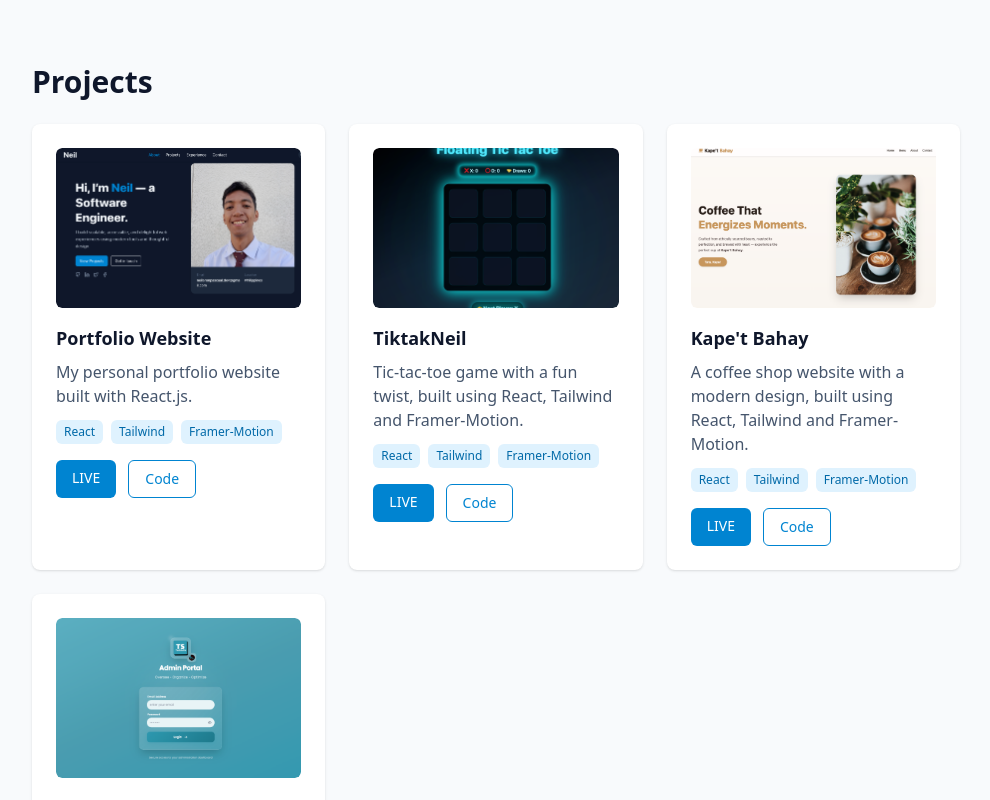
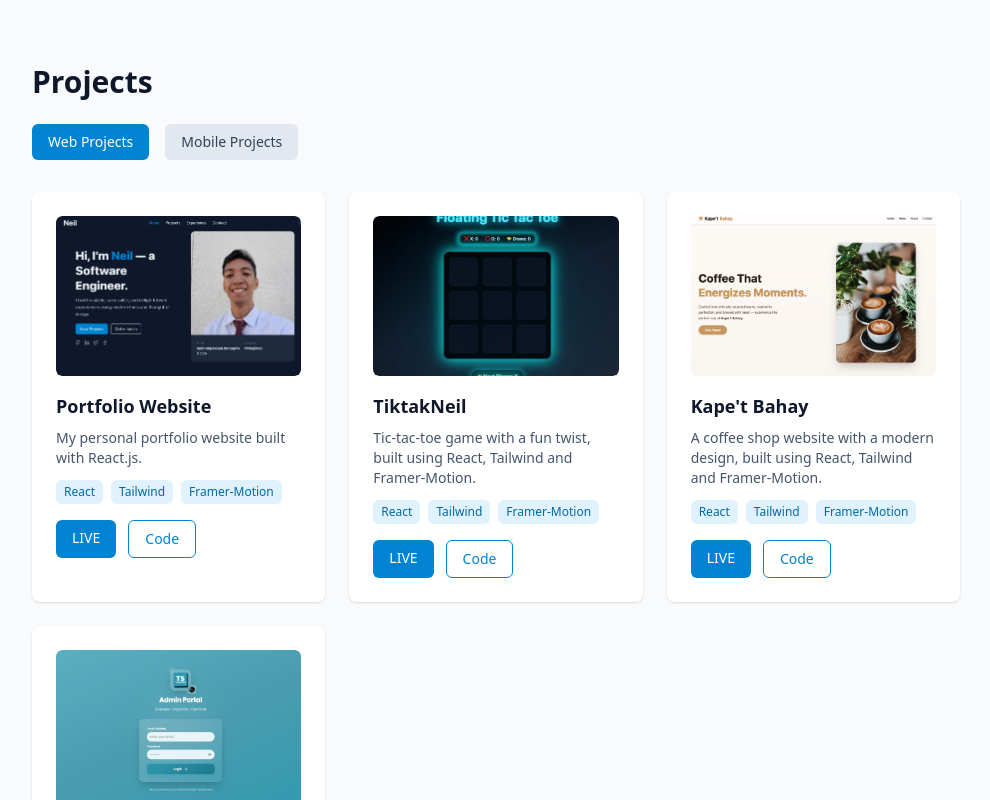
Before and after one commit to neilpascual/Portfolio, a React (Vite) app: page / in a window 1280 px wide. Shown: the part 1120-1920 px from the top of the page, without its empty margins (144-1134 px from the left). Built offline with nearby package versions, Linux system fonts and the light colour scheme.

Commit message:
added new projects for mobile

```diff
--- a/src/components/Projects.jsx
+++ b/src/components/Projects.jsx
@@ -1,42 +1,68 @@
+import { useState } from "react";
 import { projects } from "../data/projects";
 import SectionWrapper from "./SectionWrapper";
 
 export default function Projects() {
+  const [activeTab, setActiveTab] = useState("web");
+
+  const filteredProjects = projects.filter(
+    (p) => p.category === activeTab
+  );
+
   return (
     <SectionWrapper id="projects">
       <div className="max-w-6xl mx-auto px-4 sm:px-6">
-        <h2 className="text-2xl sm:text-3xl font-semibold mb-6">Projects</h2>
+        <h2 className="text-2xl sm:text-3xl font-semibold mb-6">
+          Projects
+        </h2>
 
+        {/* Tabs */}
+        <div className="flex gap-4 mb-8">
+          {["web", "mobile"].map((tab) => (
+            <button
+              key={tab}
+              onClick={() => setActiveTab(tab)}
+              className={`px-4 py-2 text-sm font-medium rounded-md transition
+                ${
+                  activeTab === tab
+                    ? "bg-sky-600 text-white"
+                    : "bg-slate-200 dark:bg-slate-700 text-slate-700 dark:text-slate-300 hover:bg-slate-300 dark:hover:bg-slate-600"
+                }`}
+            >
+              {tab === "web" ? "Web Projects" : "Mobile Projects"}
+            </button>
+          ))}
+        </div>
+
+        {/* Projects Grid */}
         <div className="grid grid-cols-1 sm:grid-cols-2 lg:grid-cols-3 gap-6">
-          {projects.map((p) => (
+          {filteredProjects.map((p) => (
             <div
               key={p.title}
-              className="bg-white dark:bg-slate-800 p-6 rounded-lg shadow-sm hover:shadow-md transition duration-300"
+              className="bg-white dark:bg-slate-800 p-6 rounded-lg shadow-sm hover:shadow-md hover:-translate-y-1 transition-all duration-300"
             >
-              {/* Image Section */}
               {p.img && (
                 <div className="mb-4 overflow-hidden rounded-md">
                   <img
                     src={p.img}
-                    alt={p.title}
-                    className="w-full h-40 object-cover rounded-md transform hover:scale-105 transition duration-300"
+                    alt={`${p.title} screenshot`}
+                    loading="lazy"
+                    className="w-full h-40 object-cover rounded-md hover:scale-105 transition"
                   />
                 </div>
               )}
 
-              {/* Title + Description */}
               <h3 className="text-lg font-semibold">{p.title}</h3>
-              <p className="mt-2 text-slate-600 dark:text-slate-300 text-sm sm:text-base">
+              <p className="mt-2 text-slate-600 dark:text-slate-300 text-sm flex-grow">
                 {p.desc}
               </p>
 
-              {/* Tags */}
               {p.tags && (
                 <div className="mt-3 flex flex-wrap gap-2">
                   {p.tags.map((tag, i) => (
                     <span
                       key={i}
-                      className="px-2 py-1 text-xs font-medium bg-sky-100 text-sky-700 dark:bg-sky-900 dark:text-sky-300 rounded-md"
+                      className="px-2 py-1 text-xs bg-sky-100 text-sky-700 dark:bg-sky-900 dark:text-sky-300 rounded-md"
                     >
                       {tag}
                     </span>
@@ -44,14 +70,13 @@ export default function Projects() {
                 </div>
               )}
 
-              {/* Buttons */}
               <div className="mt-4 flex gap-3">
                 {p.live && (
                   <a
                     href={p.live}
                     target="_blank"
                     rel="noopener noreferrer"
-                    className="inline-block px-4 py-2 text-sm font-medium text-white bg-sky-600 rounded-md hover:bg-sky-700 transition"
+                    className="px-4 py-2 text-sm text-white bg-sky-600 rounded-md hover:bg-sky-700 transition"
                   >
                     LIVE
                   </a>
@@ -62,7 +87,7 @@ export default function Projects() {
                     href={p.code}
                     target="_blank"
                     rel="noopener noreferrer"
-                    className="inline-block px-4 py-2 text-sm font-medium border border-sky-600 text-sky-600 rounded-md hover:bg-sky-600 hover:text-white transition"
+                    className="px-4 py-2 text-sm border border-sky-600 text-sky-600 rounded-md hover:bg-sky-600 hover:text-white transition"
                   >
                     Code
                   </a>
--- a/src/data/projects.js
+++ b/src/data/projects.js
@@ -5,7 +5,8 @@ export const projects = [
     tags: ['React', 'Tailwind', 'Framer-Motion'],
     live: '#',
     img: '/projects/neilp.png',
-    code: 'https://github.com/neilpascual/Portfolio'
+    code: 'https://github.com/neilpascual/Portfolio',
+    category: 'web'
   },
   {
     title: 'TiktakNeil',
@@ -13,7 +14,8 @@ export const projects = [
     tags: ['React', 'Tailwind', 'Framer-Motion'],
     live: 'https://tiktakneil.vercel.app',
     img: '/projects/tiktakneil.png',
-    code: 'https://github.com/neilpascual/tictactoe'
+    code: 'https://github.com/neilpascual/tictactoe',
+    category: 'web'
   },
     {
     title: "Kape't Bahay",
@@ -21,7 +23,8 @@ export const projects = [
     tags: ['React', 'Tailwind', 'Framer-Motion'],
     live: 'https://kapet-bahay.vercel.app',
     img: '/projects/kapetbahay.png',
-    code: 'https://github.com/neilpascual/kapet-bahay'
+    code: 'https://github.com/neilpascual/kapet-bahay',
+    category: 'web'
   },
      {
     title: "TsekSuite",
@@ -29,6 +32,25 @@ export const projects = [
     tags: ['React', 'Tailwind', 'Framer-Motion','NodeJS','MySQL'],
     live: 'https://fullsuite.tseksuite.com/auth/login',
     img: '/projects/TsekSuite.png',
-    code: 'https://github.com/neilpascual/tseksuite-frontend/tree/dev'
+    code: 'https://github.com/neilpascual/tseksuite-frontend/tree/dev',
+    category: 'web'
+  },
+    {
+    title: "IBentur",
+    desc: 'Bentur one-stop mobile application designed for aspiring entrepreneurs, simplifying the journey from idea to successful business.',
+    tags: ['Flutter','Dart','Firebase','AI model',],
+    // live: 'https://fullsuite.tseksuite.com/auth/login',
+    img: '/projects/ibentur.jpg',
+    code: 'https://drive.google.com/drive/folders/1MfHXsOYIcPoJWJc-8WmO2QgFgJsNPs5j?fbclid=IwY2xjawPEm1BleHRuA2FlbQIxMQBzcnRjBmFwcF9pZAEwAAEeqkzadxC8GdkeG_5Vxm65Zd68rFFmwGtD09Td0UKpXmsLpRdbYlfak1JvAhs_aem_4VZN2vn7GhooV9MOScQJcw',
+    category: 'mobile'
+  },
+       {
+    title: "BalungGo",
+    desc: 'A Test for Applicant Screening and Employee Training',
+    tags: ['Flutter','Dart','Firebase','Google Maps API'],
+    // live: 'https://fullsuite.tseksuite.com/auth/login',
+    img: null,
+    code: 'https://github.com/neilpascual/tseksuite-frontend/tree/dev',
+    category: 'mobile'
   },
 ];
```
Also changed, not shown: public/projects/ibentur.jpg (added).
